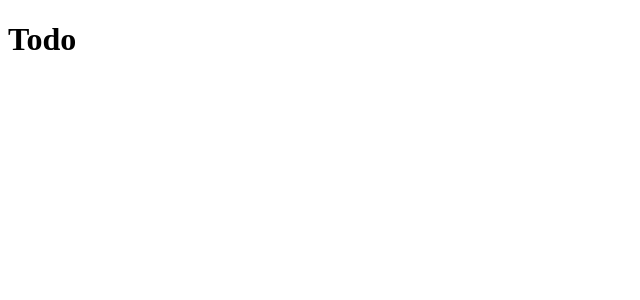
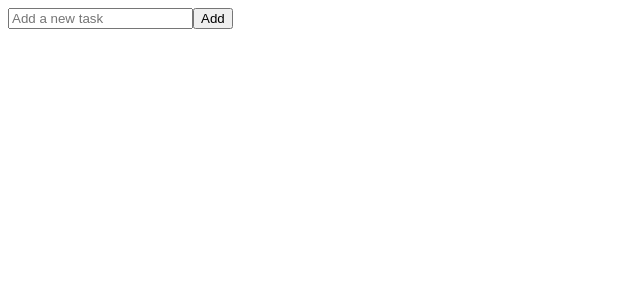
Before and after one commit to ReneSena/todo-list-with-tests, a React (Vite) app: page / in a window 1280 px wide. Shown: the top 300 px of the page, without its empty margins (0-640 px from the left). Built offline with nearby package versions, Linux system fonts and the light colour scheme.

Commit message:
Creating TextField Component and implementing unit tests

```diff
--- a/src/App.tsx
+++ b/src/App.tsx
@@ -1,5 +1,13 @@
+import React from 'react';
+import { TextField } from './components/TextField/TextField';
+
 function App() {
-  return <h1>Todo</h1>;
+    const [inputFieldValue, setInputFieldValue] = React.useState<string>('');
+
+    const handleOnChange = (event: React.BaseSyntheticEvent) =>
+        setInputFieldValue(event.target.value);
+
+    return <TextField value={inputFieldValue} onChange={handleOnChange} onSubmit={() => {}} />;
 }
 
 export default App;
--- /dev/null
+++ b/src/components/TextField/TextField.tsx
@@ -0,0 +1,22 @@
+import React, { FC } from 'react';
+
+interface ITextField {
+    value: string;
+    onChange: React.ChangeEventHandler<HTMLInputElement>;
+    onSubmit: React.FormEventHandler<HTMLFormElement>;
+}
+
+export const TextField: FC<ITextField> = ({ value, onChange, onSubmit }) => {
+    return (
+        <form name="form-field" onSubmit={onSubmit}>
+            <input
+                type="text"
+                name="input-field"
+                placeholder="Add a new task"
+                onChange={onChange}
+                value={value}
+            />
+            <button type="submit">Add</button>
+        </form>
+    );
+};
```
Also changed, not shown: 2 other files (tests, documents, lock files or other folders).
